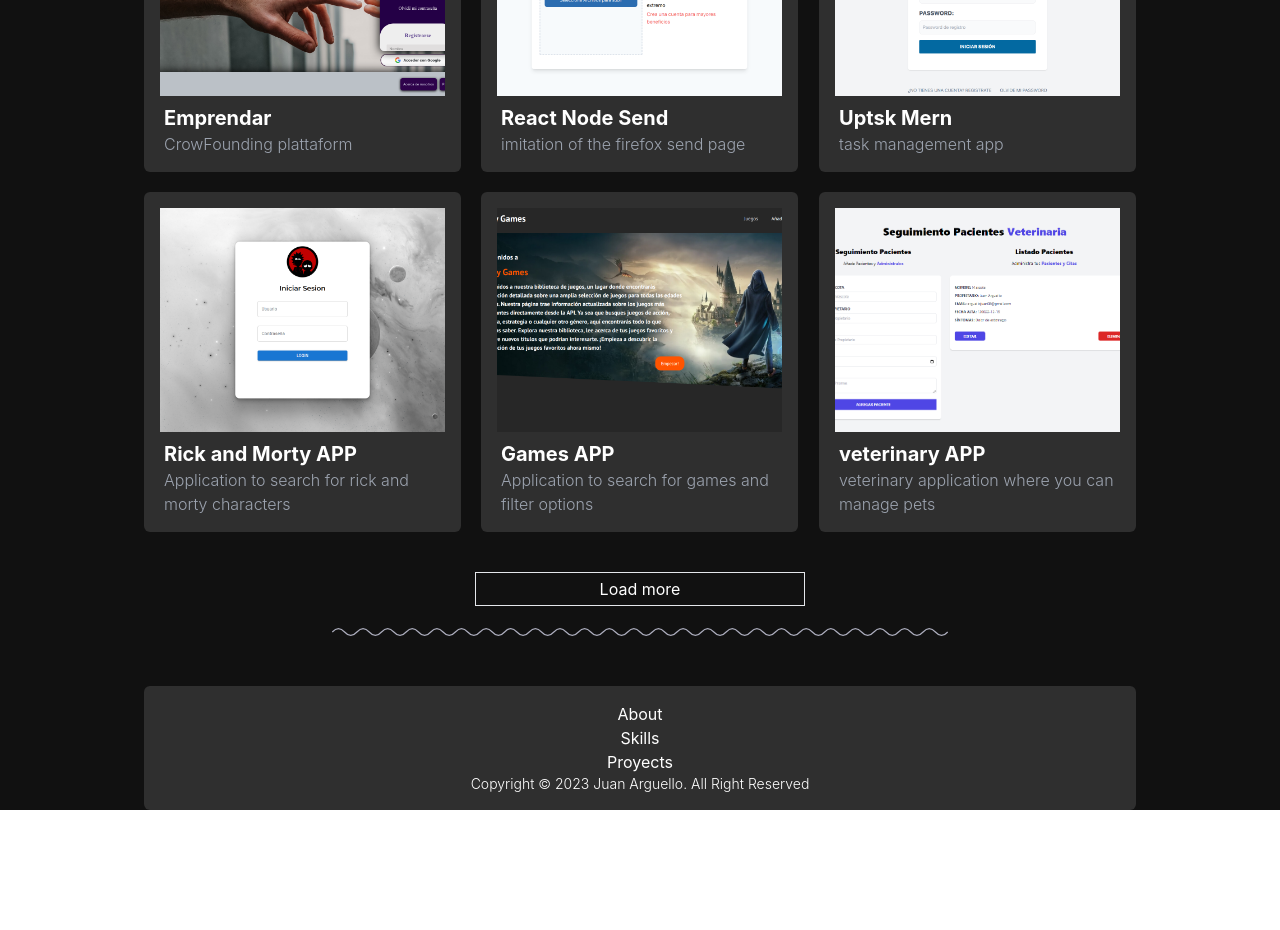
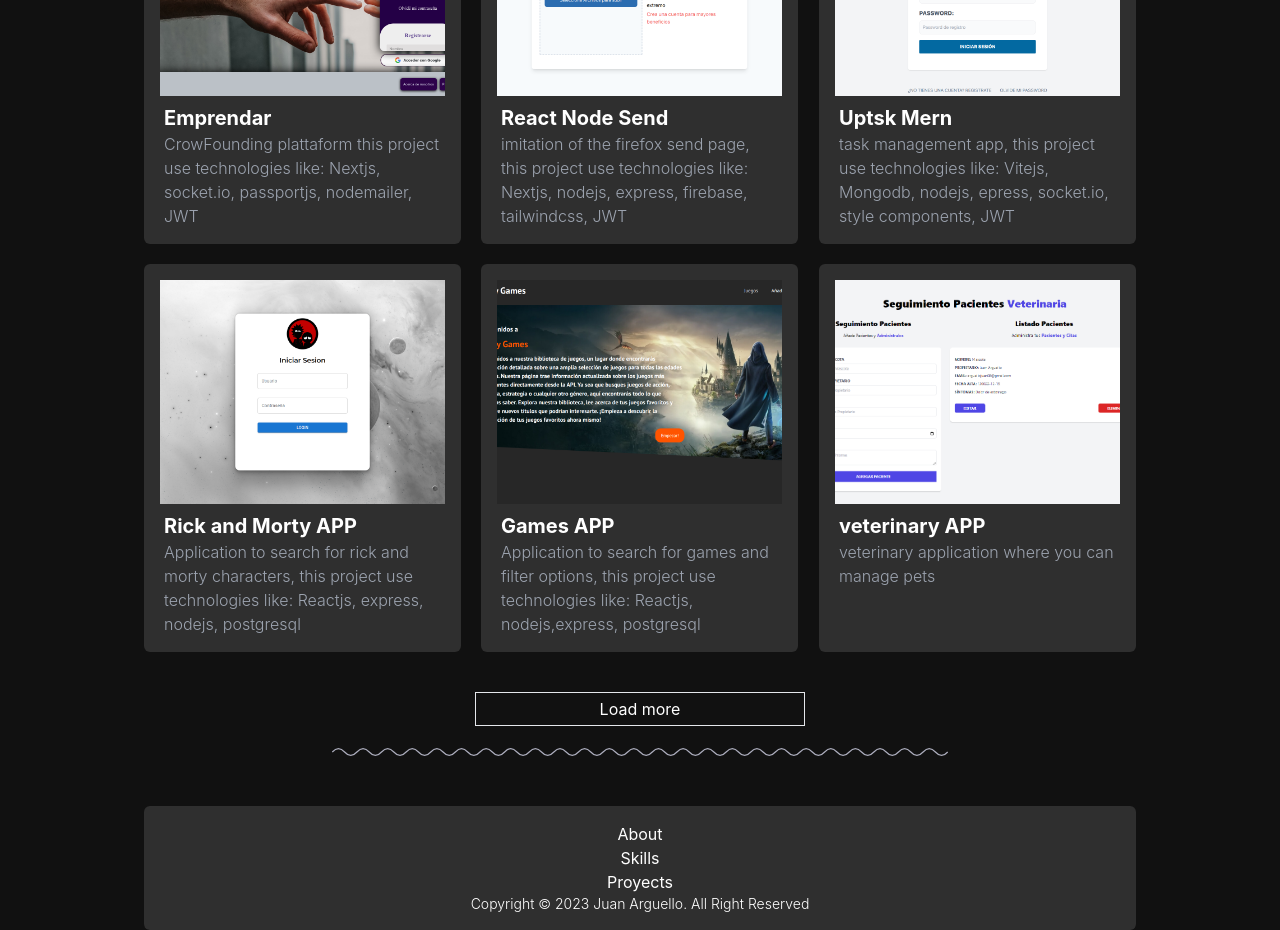
Before and after one commit to Nachito02/Portfolio, a React (Create React App) app: page / in a window 1280 px wide. Shown: the part 1360-2290 px from the top of the page. Before the commit the page ends 2170 px from the top, so only its background shows below. Built offline with nearby package versions, Linux system fonts and the light colour scheme.

Commit message:
cambios en Projectjs

```diff
--- a/src/components/Projects/Projects.jsx
+++ b/src/components/Projects/Projects.jsx
@@ -20,32 +20,32 @@ const Projects = () => {
     {
       img: emprendar,
       name: "Emprendar",
-      description: "CrowFounding plattaform",
+      description: "CrowFounding plattaform this project use technologies like: Nextjs, socket.io, passportjs, nodemailer, JWT",
       url: "https://emprendar-front.vercel.app/",
     },
     {
       img: node,
       name: "React Node Send",
-      description: "imitation of the firefox send page",
+      description: "imitation of the firefox send page, this project use technologies like: Nextjs, nodejs, express, firebase, tailwindcss, JWT",
       url: "https://node-frontend.vercel.app/",
     },
     {
       img: uptask,
       name: "Uptsk Mern",
-      description: "task management app",
+      description: "task management app, this project use technologies like: Vitejs, Mongodb, nodejs, epress, socket.io, style components, JWT",
       url: "https://uptask-mern-frontend.vercel.app/",
     },
 
     {
       img: rick,
       name: "Rick and Morty APP",
-      description: "Application to search for rick and morty characters",
+      description: "Application to search for rick and morty characters, this project use technologies like: Reactjs, express, nodejs, postgresql ",
       url: "https://rick-and-morty-jade-six.vercel.app/",
     },
     {
       img: games,
       name: "Games APP",
-      description: "Application to search for games and filter options",
+      description: "Application to search for games and filter options, this project use technologies like: Reactjs, nodejs,express, postgresql",
       url: "https://henry-games-frontend.vercel.app/",
     },
     {
```
